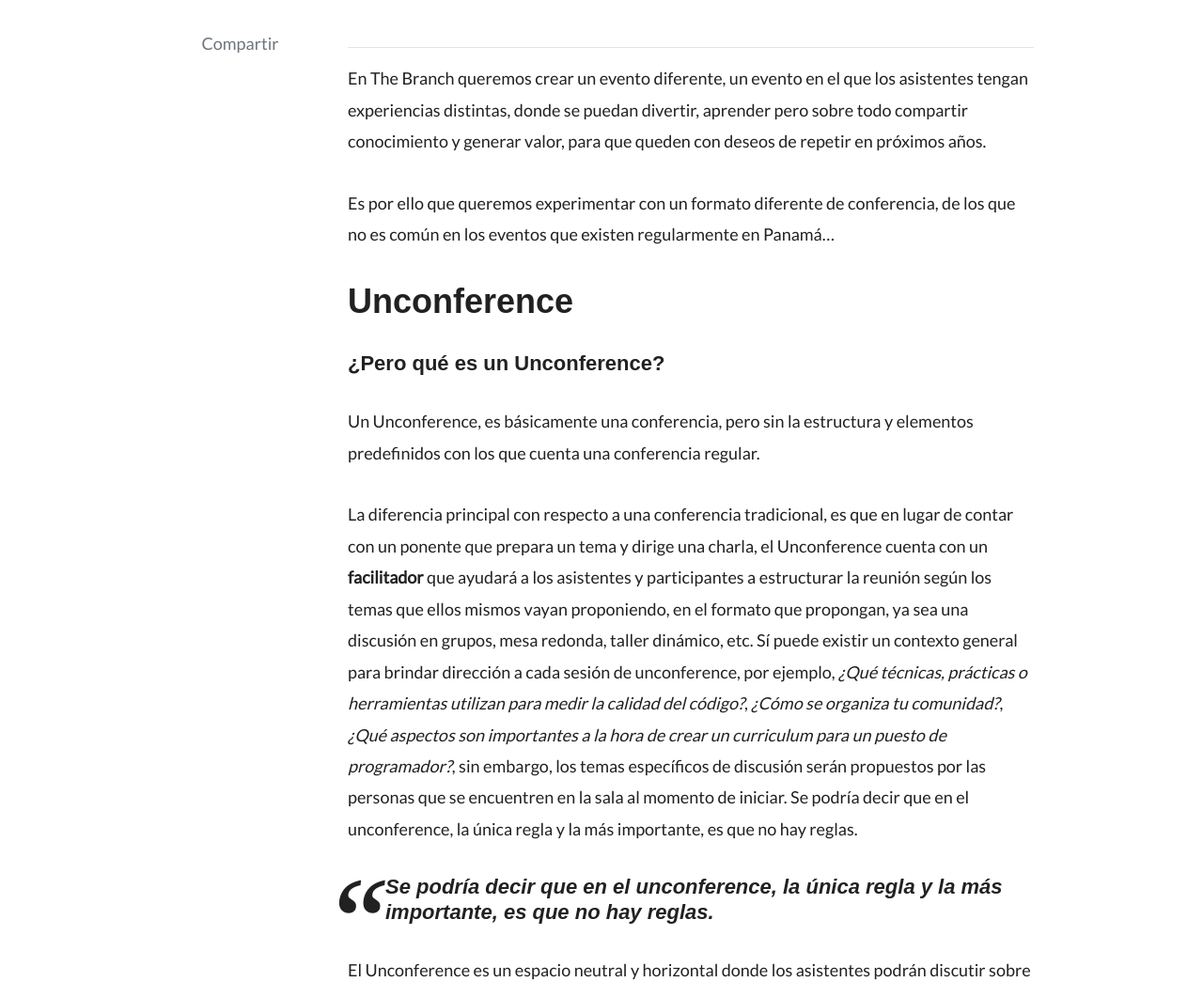
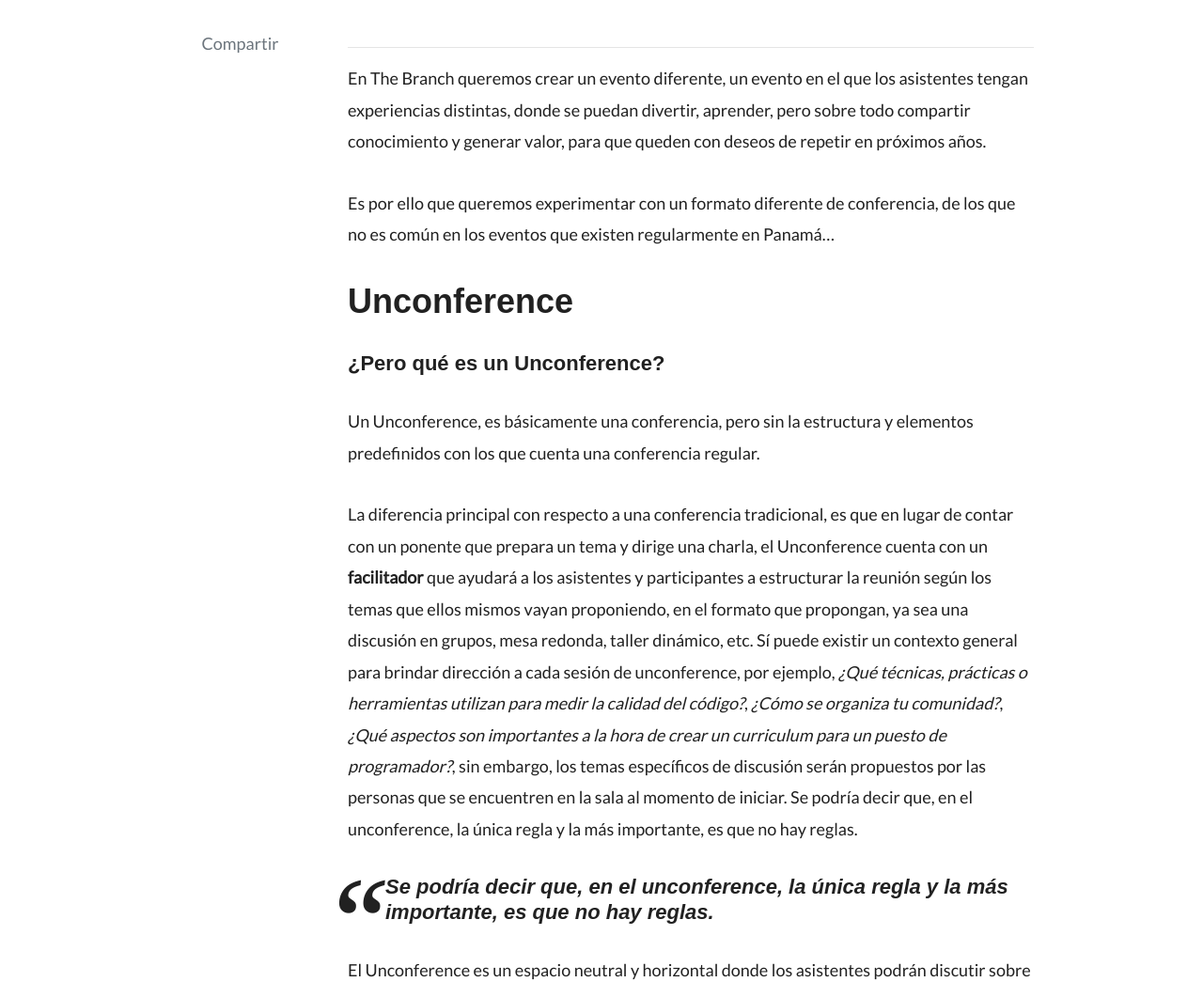
Before and after one commit to marvlm/thebranchconf, a Jekyll site: the page built from _posts/2020-01-03-unconference.md, in a window 1280 px wide and 1400 px high, scrolled down 280 px. Shown: the part 188-1233 px from the top of the window at 94% size. Built offline with Jekyll 4.4.1, drawn with Linux system fonts in a browser that asks for light colours; nearby versions of some CDN libraries; some web fonts are replaced; comment, search, counter and statistics services are not loaded; some of the changed text lies outside the part shown.

Commit message:
Fixed typo

```diff
--- a/_posts/2020-01-03-unconference.md
+++ b/_posts/2020-01-03-unconference.md
@@ -12,7 +12,7 @@ author: carol
 
 ****
 
-En The Branch queremos crear un evento diferente, un evento en el que los asistentes tengan experiencias distintas, donde se puedan divertir, aprender pero sobre todo compartir conocimiento y generar valor, para que queden con deseos de repetir en próximos años.
+En The Branch queremos crear un evento diferente, un evento en el que los asistentes tengan experiencias distintas, donde se puedan divertir, aprender, pero sobre todo compartir conocimiento y generar valor, para que queden con deseos de repetir en próximos años.
 
 Es por ello que queremos experimentar con un formato diferente de conferencia, de los que no es común en los eventos que existen regularmente en Panamá...
 
@@ -22,9 +22,9 @@ Es por ello que queremos experimentar con un formato diferente de conferencia, d
 
 Un Unconference, es básicamente una conferencia, pero sin la estructura y elementos predefinidos con los que cuenta una conferencia regular.
 
-La diferencia principal con respecto a una conferencia tradicional, es que en lugar de contar con un ponente que prepara un tema y dirige una charla, el Unconference cuenta con un **facilitador** que ayudará a los asistentes y participantes a estructurar la reunión según los temas que ellos mismos vayan proponiendo, en el formato que propongan, ya sea una discusión en grupos, mesa redonda, taller dinámico, etc. Sí puede existir un contexto general para brindar dirección a cada sesión de unconference, por ejemplo, _¿Qué técnicas, prácticas o herramientas utilizan para medir la calidad del código?_, _¿Cómo se organiza tu comunidad?_, _¿Qué aspectos son importantes a la hora de crear un curriculum para un puesto de programador?_, sin embargo, los temas específicos de discusión serán propuestos por las personas que se encuentren en la sala al momento de iniciar. Se podría decir que en el unconference, la única regla y la más importante, es que no hay reglas.
+La diferencia principal con respecto a una conferencia tradicional, es que en lugar de contar con un ponente que prepara un tema y dirige una charla, el Unconference cuenta con un **facilitador** que ayudará a los asistentes y participantes a estructurar la reunión según los temas que ellos mismos vayan proponiendo, en el formato que propongan, ya sea una discusión en grupos, mesa redonda, taller dinámico, etc. Sí puede existir un contexto general para brindar dirección a cada sesión de unconference, por ejemplo, _¿Qué técnicas, prácticas o herramientas utilizan para medir la calidad del código?_, _¿Cómo se organiza tu comunidad?_, _¿Qué aspectos son importantes a la hora de crear un curriculum para un puesto de programador?_, sin embargo, los temas específicos de discusión serán propuestos por las personas que se encuentren en la sala al momento de iniciar. Se podría decir que, en el unconference, la única regla y la más importante, es que no hay reglas.
 
-> ## Se podría decir que en el unconference, la única regla y la más importante, es que no hay reglas.
+> ## Se podría decir que, en el unconference, la única regla y la más importante, es que no hay reglas.
 
 El Unconference es un espacio neutral y horizontal donde los asistentes podrán discutir sobre ideas, reflexiones, experiencias y estrategias. Donde todas las opiniones y experiencias son válidas y donde existe un ambiente de colaboración total.
 
```
Also changed, not shown: other parts of _posts/2020-01-03-unconference.md (+3 -3 lines).
